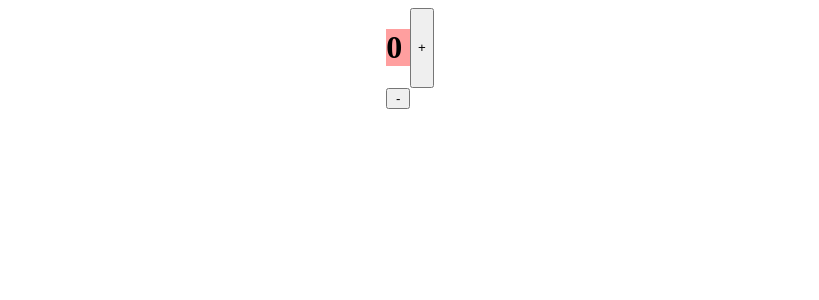
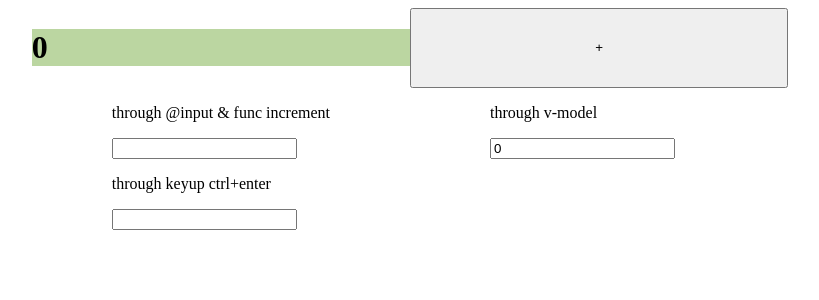
Before and after one commit to Kurmambet/vueles, a Vue app in the folder vue-sneakers/: page / in a window 1280 px wide. Shown: the top 300 px of the page, without its empty margins (230-1049 px from the left). Built offline with nearby package versions, Linux system fonts and the light colour scheme.

Commit message:
composition example

```diff
--- a/vue-sneakers/src/App.vue
+++ b/vue-sneakers/src/App.vue
@@ -1,5 +1,4 @@
 <script setup>
-
   import myhello from './components/myhello.vue';
 </script>
 
--- a/vue-sneakers/src/components/myhello.vue
+++ b/vue-sneakers/src/components/myhello.vue
@@ -1,30 +1,50 @@
-<script>
-    export default {
-        data(){
-            return {
-                count: 0
-            }
-        },
-    methods: {
-        increment(){
-            this.count++
-        }
-    }
-   }
+<script setup>
+import { ref } from 'vue'
+
+const count = ref(0)
+
+function increment() {
+  count.value++
+  console.log(count)
+}
+
+function updateCount(event) {
+  count.value = Number(event.target.value)
+}
 </script>
 
 
 
+<template>
+  <h1 class="text">{{ count }}</h1>
+  <button @click="increment">+</button>
 
-<template>
-    <h1 class="text">{{ count }}</h1>
-    <button @click="increment">+</button>
-    <button @click="count--">-</button>
+    <div class="dinp">
+        <p>through @input & func increment</p>
+        <!-- <input v-on:input=""/> -->
+        <input @input="updateCount" />
+    </div>
+
+    <div class="dmod">
+        <p>through v-model</p>
+        <input v-model="count">
+    </div>
+
+    <div class="dkeyup">
+        <p>through keyup ctrl+enter</p>
+        <input @keyup.ctrl.enter="increment">
+    </div>
 </template>
+
 
 
 <style scoped>
     .text {
-        background: rgb(255, 159, 159);
+    background: rgba(136, 184, 91, 0.572);
+    }
+
+    .dinp, .dmod, .dkeyup {
+        margin-right: 5em;
+        margin-left: 5em;
     }
 </style>
```
Also changed, not shown: 1 other file (tests, documents, lock files or other folders).
